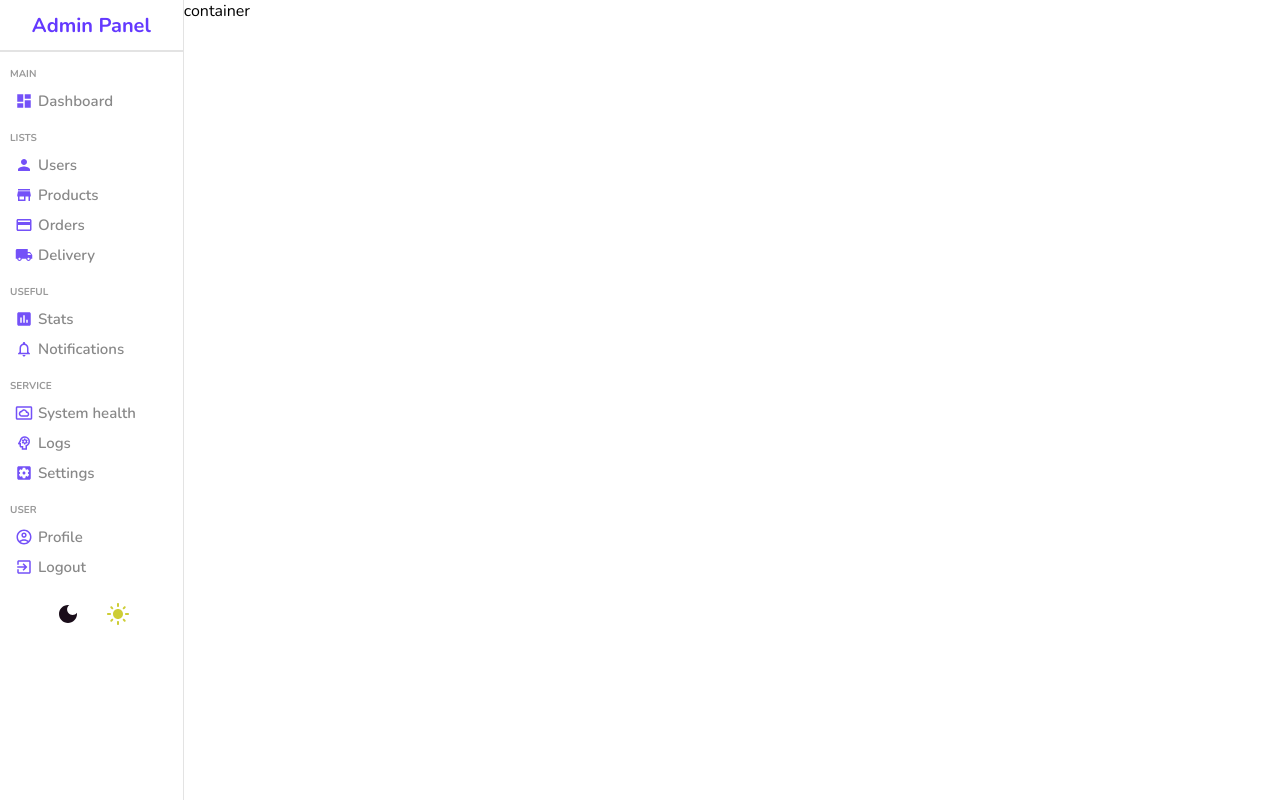
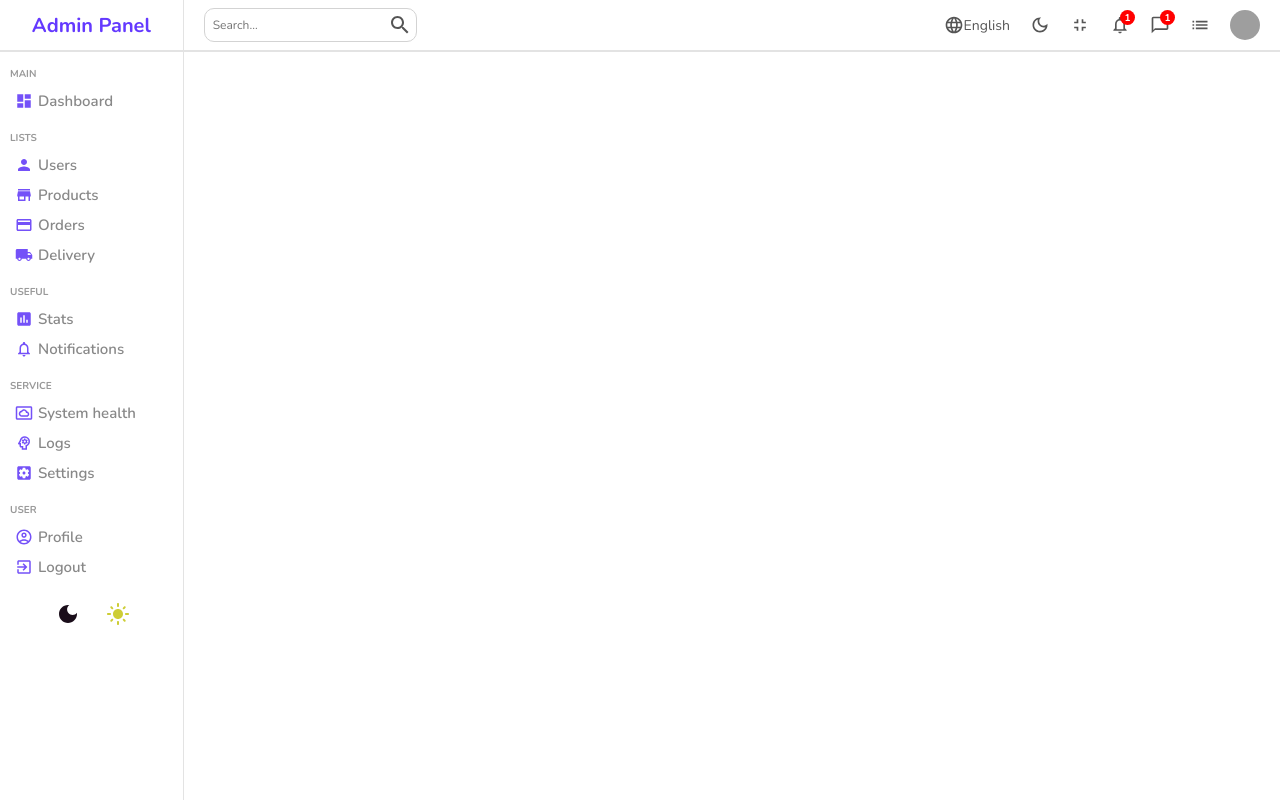
Before and after one commit to vamppdevv1/AdminPanel, a React (Vite) app: page / in a window 1280 px wide. Built offline with nearby package versions, Linux system fonts and the light colour scheme; grey boxes are pictures that could not be loaded.

Commit message:
feat: implement top navigation bar

```diff
--- /dev/null
+++ b/src/components/navbar/NavBar.jsx
@@ -0,0 +1,52 @@
+import "./navbar.scss";
+import {
+  SearchOutlined,
+  LanguageOutlined,
+  DarkModeOutlined,
+  FullscreenExitOutlined,
+  NotificationsNoneOutlined,
+  ChatBubbleOutlineOutlined,
+  ListOutlined,
+} from "@mui/icons-material";
+export const NavBar = () => {
+  return (
+    <div className="navbar">
+      <div className="wrapper">
+        <div className="search">
+          <input type="text" placeholder="Search..." />
+          <SearchOutlined className="icon" />
+        </div>
+        <div className="items">
+          <div className="item">
+            <LanguageOutlined className="icon" />
+            English
+          </div>
+          <div className="item">
+            <DarkModeOutlined className="icon" />
+          </div>
+          <div className="item">
+            <FullscreenExitOutlined className="icon" />
+          </div>
+          <div className="item">
+            <NotificationsNoneOutlined className="icon" />
+            <div className="counter">1</div>
+          </div>
+          <div className="item">
+            <ChatBubbleOutlineOutlined className="icon" />
+            <div className="counter">1</div>
+          </div>
+          <div className="item">
+            <ListOutlined className="icon" />
+          </div>
+          <div className="item">
+            <img
+              src="https://images.pexels.com/photos/941693/pexels-photo-941693.jpeg?auto=compress&cs=tinysrgb&dpr=2&w=500"
+              alt=""
+              className="avatar"
+            />
+          </div>
+        </div>
+      </div>
+    </div>
+  );
+};
--- /dev/null
+++ b/src/components/navbar/navbar.scss
@@ -0,0 +1,63 @@
+.navbar {
+  height: 50px;
+  border-bottom: 2px solid rgb(227, 227, 227);
+  display: flex;
+  align-items: center;
+  font-size: 14px;
+  color: #555;
+  .wrapper {
+    width: 100%;
+    display: flex;
+    padding: 20px;
+    justify-content: space-between;
+    .search {
+      display: flex;
+      align-items: center;
+      border: 0.5px solid lightgrey;
+      border-radius: 10px;
+      padding: 4px;
+      input {
+        border: none;
+        outline: none;
+        background-color: transparent;
+        &::placeholder {
+          font-size: 12px;
+         padding-left: 2px;
+        }
+      }
+    }
+    .items {
+      display: flex;
+      align-items: center;
+      gap: 20px;
+      .item {
+        display: flex;
+        align-items: center;
+        position: relative;
+        .icon {
+          font-size: 20px;
+        }
+        .avatar{
+            width: 30px;
+            height: 30px;
+            border-radius: 50%;
+        }
+        .counter{
+            background-color: red;
+            width: 15px;
+            height: 15px;
+            border-radius: 50%;
+            color: white;
+            display: flex;
+            align-items: center;
+            justify-content: center;
+            font-size: 10px;
+            font-weight: bolder;
+            position: absolute;
+            top: -5px;
+            right: -5px;
+        }
+      }
+    }
+  }
+}
--- a/src/components/sidebar/SideBar.jsx
+++ b/src/components/sidebar/SideBar.jsx
@@ -1,18 +1,21 @@
 import "./sidebar.scss";
-import DashboardIcon from "@mui/icons-material/Dashboard";
-import PersonIcon from "@mui/icons-material/Person";
-import LocalShippingIcon from "@mui/icons-material/LocalShipping";
-import CreditCardIcon from "@mui/icons-material/CreditCard";
-import StoreIcon from "@mui/icons-material/Store";
-import InsertChartIcon from "@mui/icons-material/InsertChart";
-import SettingsApplicationsIcon from "@mui/icons-material/SettingsApplications";
-import ExitToAppIcon from "@mui/icons-material/ExitToApp";
-import NotificationsNoneIcon from "@mui/icons-material/NotificationsNone";
-import SettingsSystemDaydreamOutlinedIcon from "@mui/icons-material/SettingsSystemDaydreamOutlined";
-import PsychologyOutlinedIcon from "@mui/icons-material/PsychologyOutlined";
-import AccountCircleOutlinedIcon from "@mui/icons-material/AccountCircleOutlined";
-import DarkModeIcon from '@mui/icons-material/DarkMode';
-import LightModeIcon from '@mui/icons-material/LightMode';
+import {
+  Dashboard,
+  Person,
+  LocalShipping,
+  CreditCard,
+  Store,
+  InsertChart,
+  SettingsApplications,
+  ExitToApp,
+  NotificationsNone,
+  SettingsSystemDaydreamOutlined,
+  PsychologyOutlined,
+  AccountCircleOutlined,
+  DarkMode,
+  LightMode
+
+} from "@mui/icons-material";
 export const SideBar = () => {
   return (
     <div className="sidebar">
@@ -24,62 +27,66 @@ export const SideBar = () => {
         <ul>
           <p className="title">MAIN</p>
           <li>
-            <DashboardIcon className="icon" />
+            <Dashboard className="icon" />
             <span>Dashboard</span>
           </li>
           <p className="title">LISTS</p>
           <li>
-            <PersonIcon className="icon" />
+            <Person className="icon" />
             <span>Users</span>
           </li>
           <li>
-            <StoreIcon className="icon" />
+            <Store className="icon" />
             <span>Products</span>
           </li>
           <li>
-            <CreditCardIcon className="icon" />
+            <CreditCard className="icon" />
             <span>Orders</span>
           </li>
           <li>
-            <LocalShippingIcon className="icon" />
+            <LocalShipping className="icon" />
             <span>Delivery</span>
           </li>
           <p className="title">USEFUL</p>
           <li>
-            <InsertChartIcon className="icon" />
+            <InsertChart className="icon" />
             <span>Stats</span>
           </li>
           <li>
-            <NotificationsNoneIcon className="icon" />
+            <NotificationsNone className="icon" />
             <span>Notifications</span>
           </li>
           <p className="title">SERVICE</p>
           <li>
-            <SettingsSystemDaydreamOutlinedIcon className="icon" />
+            <SettingsSystemDaydreamOutlined className="icon" />
             <span>System health</span>
           </li>
           <li>
-            <PsychologyOutlinedIcon className="icon" />
+            <PsychologyOutlined className="icon" />
             <span>Logs</span>
           </li>
           <li>
-            <SettingsApplicationsIcon className="icon" />
+            <SettingsApplications className="icon" />
             <span>Settings</span>
           </li>
           <p className="title">USER</p>
           <li>
-            <AccountCircleOutlinedIcon className="icon" />
+            <AccountCircleOutlined className="icon" />
             <span>Profile</span>
           </li>
           <li>
-            <ExitToAppIcon className="icon" />
+            <ExitToApp className="icon" />
             <span>Logout</span>
           </li>
         </ul>
       </div>
       <div className="bottom">
-        <div className="colorOption"><DarkModeIcon/></div>
-        <div className="colorOption"><LightModeIcon/></div>
+        <div className="colorOption">
+          <DarkMode />
+        </div>
+        <div className="colorOption">
+          <LightMode />
+        </div>
       </div>
     </div>
   );
--- a/src/pages/home/Home.jsx
+++ b/src/pages/home/Home.jsx
@@ -1,11 +1,12 @@
 import "./home.scss"
 import { SideBar } from "../../components/sidebar/SideBar"
+import { NavBar } from "../../components/navbar/NavBar"
 export const Home = () => {
   return (
     <div className="home">
       <SideBar/>
       <div className="homeContainer">
-        container
+        <NavBar/>
       </div>
     </div>
   )
```
